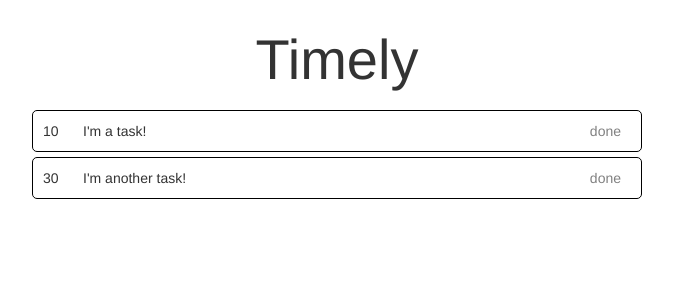
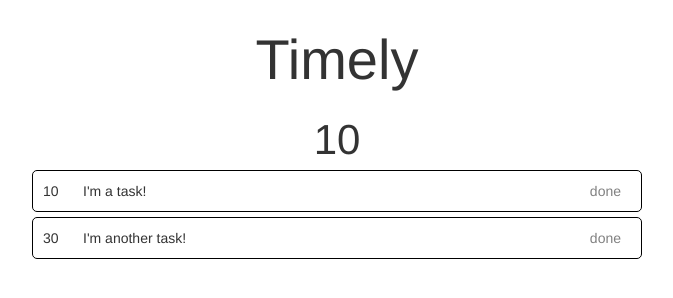
Before and after one commit to czhao39/epochs, a React app: page / in a window 1280 px wide. Shown: the whole page, without its empty margins (303-976 px from the left). Built offline with nearby package versions, Linux system fonts and the light colour scheme.

Commit message:
add a timer

```diff
--- a/src/components/App.js
+++ b/src/components/App.js
@@ -2,6 +2,7 @@ import React, { PureComponent } from "react";
 import { Grid, Row, Col } from "react-bootstrap";
 
 import "../styles/App.css";
+import CurTaskBox from "../containers/CurTaskBox.js";
 import TaskListContainer from "../containers/TaskListContainer";
 
 
@@ -10,6 +11,9 @@ class App extends PureComponent {
         return (
             <Grid fluid>
                 <div className="app-title">Timely</div>
+                <div className="curtaskbox-wrapper">
+                    <CurTaskBox />
+                </div>
                 <Row>
                     <Col xs={12} sm={8} md={6} smOffset={2} mdOffset={3}>
                         <TaskListContainer />
--- /dev/null
+++ b/src/components/Timer.js
@@ -0,0 +1,21 @@
+import React, { PureComponent } from "react";
+import PropTypes from "prop-types";
+
+import "../styles/Timer.css";
+
+
+class Timer extends PureComponent {
+    render() {
+        return (
+            <div className="timer">
+                {this.props.timeRemaining}
+            </div>
+        );
+    }
+}
+
+Timer.propTypes = {
+    timeRemaining: PropTypes.number.isRequired,
+};
+
+export default Timer;
--- /dev/null
+++ b/src/containers/CurTaskBox.js
@@ -0,0 +1,22 @@
+import React, { Component } from "react";
+import { connect } from "react-redux";
+
+
+import Timer from "../components/Timer";
+
+class CurTaskBox extends Component {
+    render() {
+        return (
+            <Timer
+                timeRemaining={this.props.task.timeRemaining}
+            />
+        );
+    }
+}
+
+// TODO: use a decorator instead
+export default connect(function(state) {
+    return {
+        task: state.tasks[0],
+    };
+})(CurTaskBox);
--- a/src/styles/App.css
+++ b/src/styles/App.css
@@ -4,3 +4,9 @@
     margin-top: 2rem;
     margin-bottom: 1rem;
 }
+
+.curtaskbox-wrapper {
+    margin-left: auto;
+    margin-right: auto;
+    text-align: center;
+}
--- /dev/null
+++ b/src/styles/Timer.css
@@ -0,0 +1,3 @@
+.timer {
+    font-size: 3em;
+}
```
